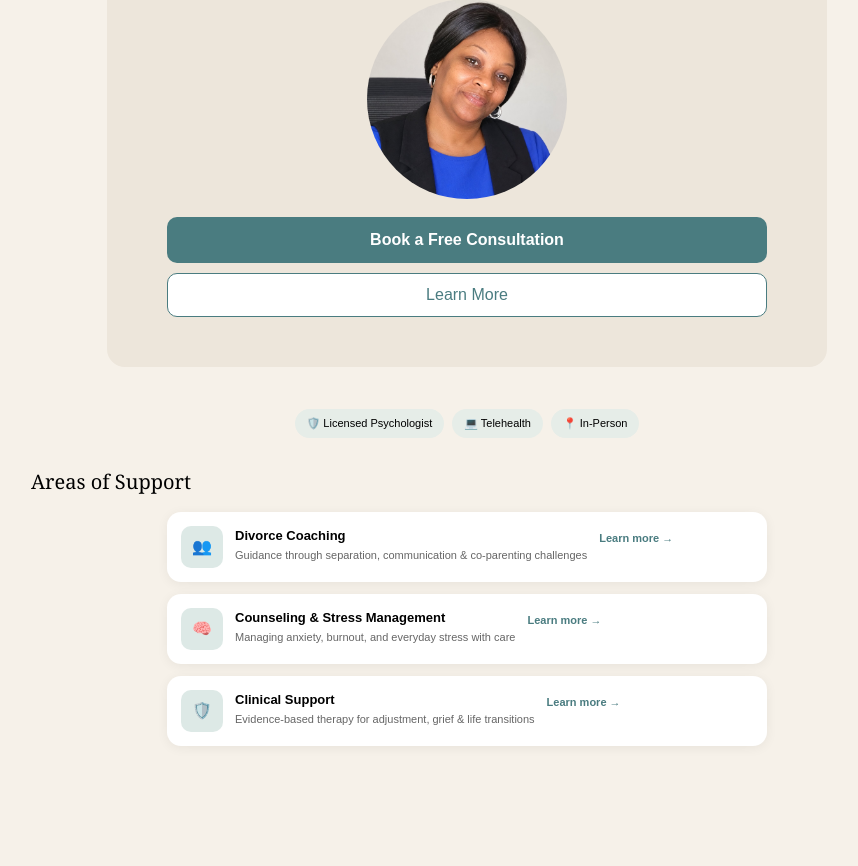
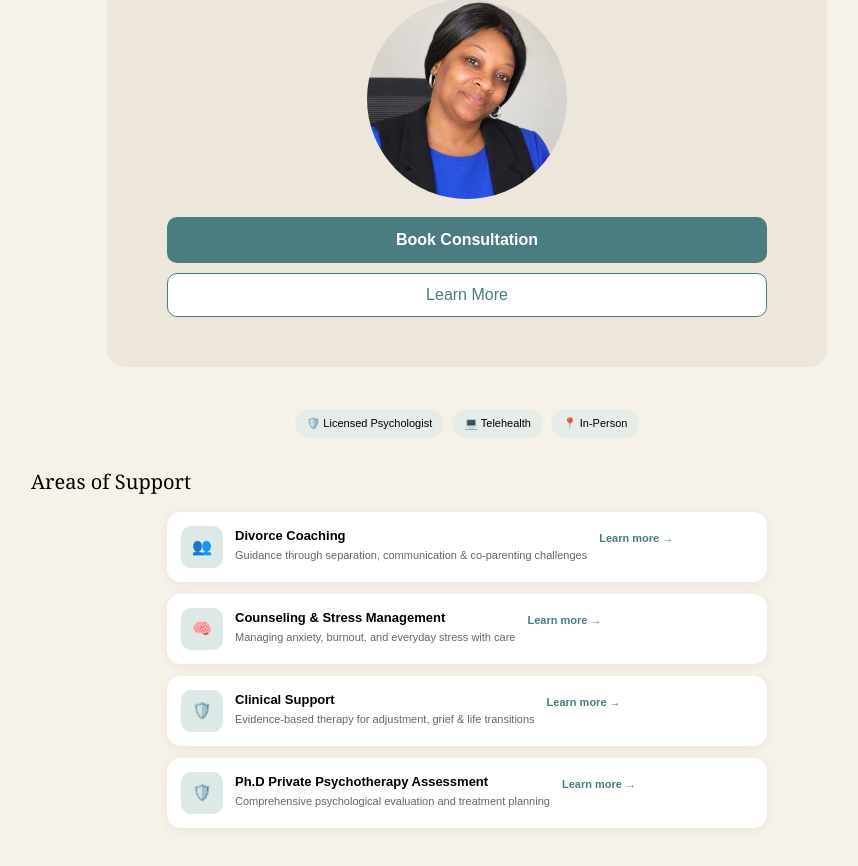
Before and after one commit to JoshuaOmosa/kelly-rogers, a Next.js app: page / in a window 1280 px wide. Shown: the part 354-1220 px from the top of the page, without its empty margins (173-1031 px from the left). Before the commit the page ends 1140 px from the top, so only its background shows below. Built offline with nearby package versions, Linux system fonts and the light colour scheme.

Commit message:
update home page

```diff
--- a/app/page.tsx
+++ b/app/page.tsx
@@ -5,7 +5,7 @@ export default function Home(){
         <h1>Support Through Life's Transitions</h1>
         <p>Compassionate, evidence-based counseling to help you navigate change, stress, and personal growth — with warmth and understanding.</p>
         <div className="circle-img"><img src="/kelly.jpg" alt="Kelly"/></div>
-        <a href="/contact" className="primary">Book a Free Consultation</a>
+        <a href="/contact" className="primary">Book Consultation</a>
         <a href="/process" className="outline">Learn More</a>
       </div>
 
@@ -32,6 +32,11 @@ export default function Home(){
       <a href="/services#clinical" className="card">
          <div className="ic">🛡️</div>
           <div><b>Clinical Support</b><p>Evidence-based therapy for adjustment, grief & life transitions</p></div>
+          <span className="learn">Learn more →</span>
+      </a>
+      <a href="/services#Ph.D Private Psychotherapy Assessment" className="card">
+         <div className="ic">🛡️</div>
+          <div><b>Ph.D Private Psychotherapy Assessment</b><p>Comprehensive psychological evaluation and treatment planning</p></div>
           <span className="learn">Learn more →</span>
       </a>
       </div>
```
